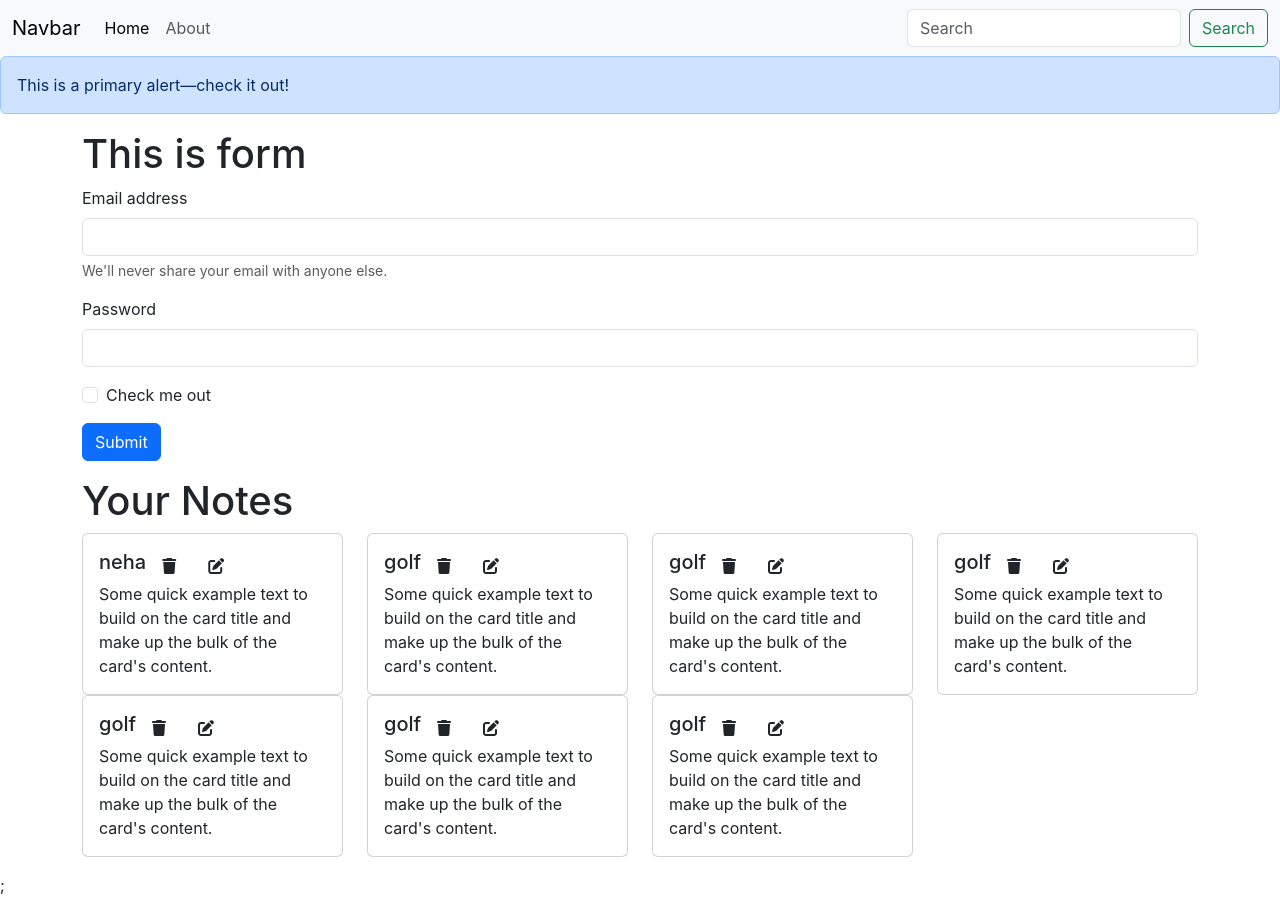
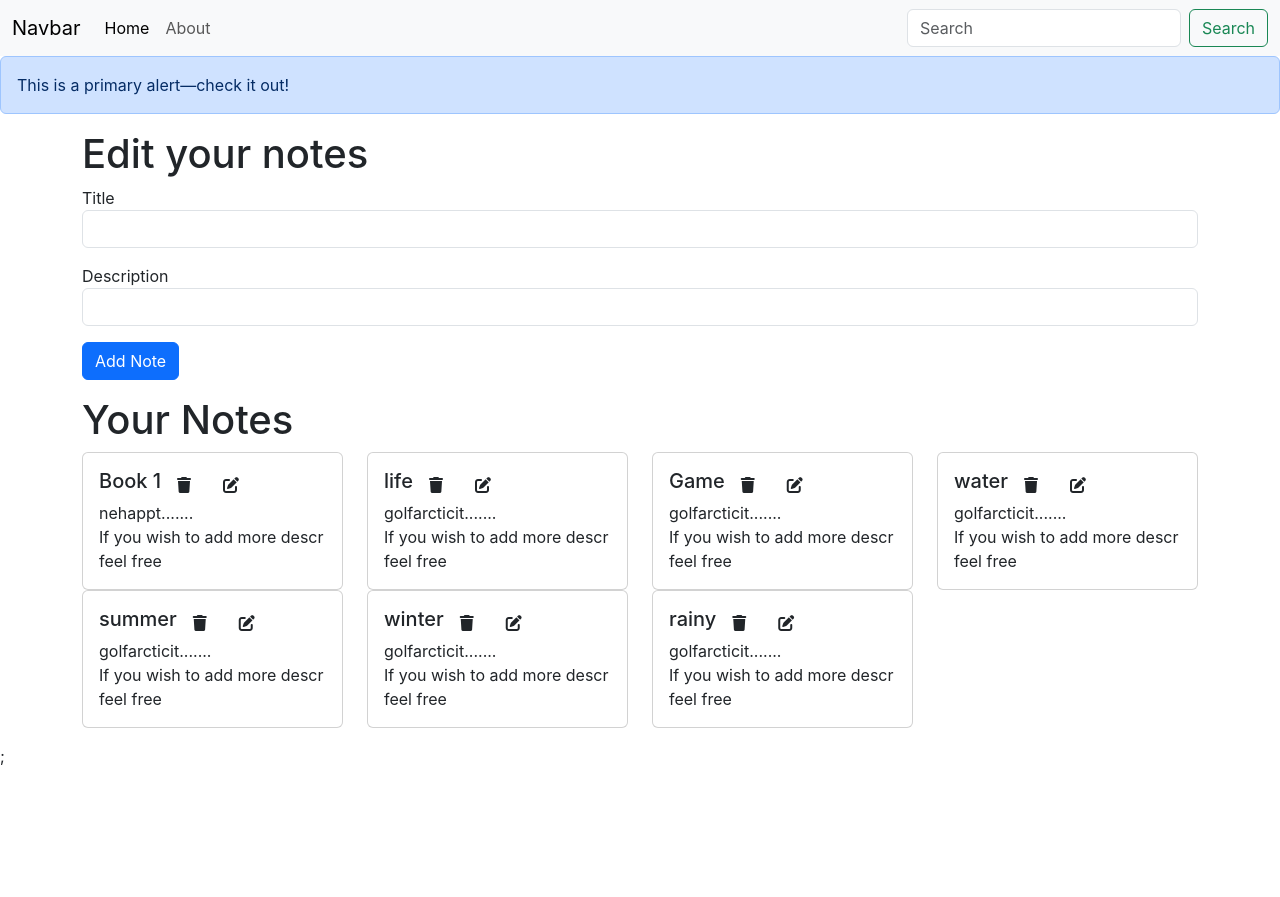
Before and after one commit to youcanalsocode/inotebook, a React (Create React App) app: page / in a window 1280 px wide. After the commit the page ends 800 px from the top, so only its background shows below. Built offline with nearby package versions, Linux system fonts and the light colour scheme.

Commit message:
Adding Addnotes features

```diff
--- a/src/components/Addnotes.js
+++ b/src/components/Addnotes.js
@@ -1,6 +1,20 @@
-import React from "react";
+import React, { useContext, useState } from "react";
+import Notes from "./Notes";
+import notecntx from "../context/Nodecontext";
 
 export default function Addnotes() {
+  const noteContext = useContext(notecntx); // Context value
+  const { Addnote } = noteContext;
+  const [note, setnote] = useState({ title: "", Descr: "" });
+
+  const onclickhandle = (e) => {
+    Addnote(note.title, note.Descr);
+    e.preventDefault();
+  };
+  const onchange = (e) => {
+    setnote({ ...note, [e.target.name]: [e.target.value] });
+  };
+
   return (
     <div>
       <div>
@@ -8,32 +22,39 @@ export default function Addnotes() {
 
         <form>
           <div className="mb-3">
-            <label for="exampleInputEmail1" className="form-label">
+            <label for="title" className="Title">
               Title
             </label>
             <input
               type="Text"
               className="form-control"
-              id="exampleInputEmail1"
+              id="title"
+              name="title"
               aria-describedby="emailHelp"
+              onChange={onchange}
             />
-            <div id="emailHelp" className="form-text"></div>
+            <div id="title" className="titlw-text"></div>
           </div>
           <div className="mb-3">
-            <label for="exampleInputPassword1" className="form-label">
-              Deescrioption
+            <label for="Descr" className="Text">
+              Description
             </label>
             <input
               type="Text"
               className="form-control"
-              id="exampleInputPassword1"
+              id="Descr"
+              name="Descr"
+              onChange={onchange}
             />
           </div>
 
-          <button type="submit" className="btn btn-primary">
-            Submit
+          <button
+            type="submit"
+            className="btn btn-primary"
+            onClick={onclickhandle}
+          >
+            Add Note
           </button>
-          <Notes />
         </form>
       </div>
     </div>
--- a/src/components/Home.js
+++ b/src/components/Home.js
@@ -1,52 +1,57 @@
 import React, { useContext } from "react";
 
 import Notes from "./Notes";
+import Addnotes from "./Addnotes";
 
 export default function Home() {
   return (
-    <div>
-      <h1>This is form</h1>
+    // <div>
+    //   <h1>This is form</h1>
 
-      <form>
-        <div className="mb-3">
-          <label for="exampleInputEmail1" className="form-label">
-            Email address
-          </label>
-          <input
-            type="email"
-            className="form-control"
-            id="exampleInputEmail1"
-            aria-describedby="emailHelp"
-          />
-          <div id="emailHelp" className="form-text">
-            We'll never share your email with anyone else.
-          </div>
-        </div>
-        <div className="mb-3">
-          <label for="exampleInputPassword1" className="form-label">
-            Password
-          </label>
-          <input
-            type="password"
-            className="form-control"
-            id="exampleInputPassword1"
-          />
-        </div>
-        <div className="mb-3 form-check">
-          <input
-            type="checkbox"
-            className="form-check-input"
-            id="exampleCheck1"
-          />
-          <label className="form-check-label" for="exampleCheck1">
-            Check me out
-          </label>
-        </div>
-        <button type="submit" className="btn btn-primary">
-          Submit
-        </button>
-        <Notes />
-      </form>
-    </div>
+    //   <form>
+    //     <div className="mb-3">
+    //       <label for="exampleInputEmail1" className="form-label">
+    //         Email address
+    //       </label>
+    //       <input
+    //         type="email"
+    //         className="form-control"
+    //         id="exampleInputEmail1"
+    //         aria-describedby="emailHelp"
+    //       />
+    //       <div id="emailHelp" className="form-text">
+    //         We'll never share your email with anyone else.
+    //       </div>
+    //     </div>
+    //     <div className="mb-3">
+    //       <label for="exampleInputPassword1" className="form-label">
+    //         Password
+    //       </label>
+    //       <input
+    //         type="password"
+    //         className="form-control"
+    //         id="exampleInputPassword1"
+    //       />
+    //     </div>
+    //     <div className="mb-3 form-check">
+    //       <input
+    //         type="checkbox"
+    //         className="form-check-input"
+    //         id="exampleCheck1"
+    //       />
+    //       <label className="form-check-label" for="exampleCheck1">
+    //         Check me out
+    //       </label>
+    //     </div>
+    //     <button type="submit" className="btn btn-primary">
+    //       Submit
+    //     </button>
+    //     <Notes />
+    //   </form>
+    // </div>
+    <>
+      <Addnotes></Addnotes>
+      <Notes></Notes>
+    </>
   );
 }
--- a/src/components/Notecomponent.js
+++ b/src/components/Notecomponent.js
@@ -7,15 +7,14 @@ export default function Notecomponent(props) {
       <div className="card">
         <div className="card-body">
           <div class="d-flex align-items-center">
-            <h5 className="card-title">{note.name}</h5>
+            <h5 className="card-title">{note.title}</h5>
             <i class="fa-solid fa-trash mx-3"></i>
             <i class="fa-solid fa-pen-to-square mx-3"></i>
           </div>
 
           <p className="card-text">
-            {note.class}
-            Some quick example text to build on the card title and make up the
-            bulk of the card's content.
+            {note.Descr}.......
+            <br /> If you wish to add more descr feel free
           </p>
         </div>
       </div>
--- a/src/context/Notestate.js
+++ b/src/context/Notestate.js
@@ -3,83 +3,86 @@ import React, { useState } from "react";
 import Notecontext from "./Nodecontext";
 
 export default function Notestate(props) {
-  // const s1 = {
-  //   name: "neha",
-  //   class: "12thb",
-  // };
-  // const [state, setstate] = useState(s1);
-  // const update = () => {
-  //   setTimeout(() => {
-  //     setstate({
-  //       name: "golf",
-  //       class: "12d",
-  //     });
-  //   }, 1000);
-  // };
   const n1 = [
     {
-      id: "663083d6c475e4ae87616af4",
-      name: "neha",
-      email: "nehappt",
-      password: "123",
+      id: "663083d6c443e87616af4",
+      title: "Book 1",
+      Descr: "nehappt",
+      tag: "123",
       date: "2024-04-30T05:38:30.809+00:00",
       v: "0",
     },
     {
-      id: "6630kljhioweho8ureooojopujpj",
-      name: "golf",
-      email: "golfarcticit",
-      password: "gotnk12g",
+      id: "6630kljhioweho8ureo44444ojopujpj",
+      title: "life",
+      Descr: "golfarcticit",
+      tag: "gotnk12g",
       date: "2024-04-40T05:38:30.809+00:00",
       v: "0",
     },
     {
-      id: "6630kljhioweho8ureooojopujpj",
-      name: "golf",
-      email: "golfarcticit",
-      password: "gotnk12g",
+      id: "6630kljhiowe343333oojopujpj",
+      title: "Game",
+      Descr: "golfarcticit",
+      tag: "gotnk12g",
       date: "2024-04-40T05:38:30.809+00:00",
       v: "0",
     },
     {
-      id: "6630kljhioweho8ureooojopujpj",
-      name: "golf",
-      email: "golfarcticit",
-      password: "gotnk12g",
+      id: "6630kljhi343ooojopujpj",
+      title: "water",
+      Descr: "golfarcticit",
+      tag: "gotnk12g",
       date: "2024-04-40T05:38:30.809+00:00",
       v: "0",
     },
     {
-      id: "6630kljhioweho8ureooojopujpj",
-      name: "golf",
-      email: "golfarcticit",
-      password: "gotnk12g",
+      id: "6630kljhioweho8u4545oojopujpj",
+      title: "summer",
+      Descr: "golfarcticit",
+      tag: "gotnk12g",
       date: "2024-04-40T05:38:30.809+00:00",
       v: "0",
     },
     {
-      id: "6630kljhioweho8ureooojopujpj",
-      name: "golf",
-      email: "golfarcticit",
-      password: "gotnk12g",
+      id: "6630kljhioweho234435eooojopujpj",
+      title: "winter",
+      Descr: "golfarcticit",
+      tag: "gotnk12g",
       date: "2024-04-40T05:38:30.809+00:00",
       v: "0",
     },
     {
-      id: "6630kljhioweho8ureooojopujpj",
-      name: "golf",
-      email: "golfarcticit",
-      password: "gotnk12g",
+      id: "6630kljhio4355eooojopujpj",
+      title: "rainy",
+      Descr: "golfarcticit",
+      tag: "gotnk12g",
       date: "2024-04-40T05:38:30.809+00:00",
       v: "0",
     },
   ];
+  const [note, setnote] = useState(n1);
+  const Addnote = (title, Descr) => {
+    console.log(title);
+    console.log(Descr);
+    const newnote = {
+      id: "6630kljhioweho222222544444eooojopujpj",
+      title: title,
+      Descr: Descr,
+      tag: "gotnk12g_add",
+      date: "2024-04-40T05:38:30.809+00:00",
+      v: "0",
+    };
+    // setnote(note.concat(note));
+    setnote((note) => [...note, newnote]);
+  };
 
-  const [note, setnote] = useState(n1);
+  const Delnote = () => {};
+  const Editnote = () => {};
 
   return (
     <>
-      <Notecontext.Provider value={{ note, setnote }}>
+      <Notecontext.Provider value={{ note, Addnote, Delnote, Editnote }}>
         {props.children}
       </Notecontext.Provider>
       ;
```
